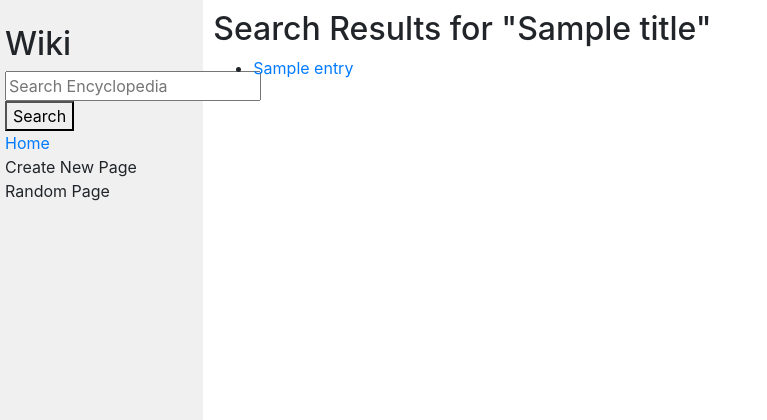
After one commit to eduardoduud/Harvard-Wiki-Project, a Django app: template encyclopedia/templates/encyclopedia/search.html in a window 1280 px wide. The commit adds this page. Shown: the top 420 px of the page, without its empty margins (0-767 px from the left). Run offline with Django 3.2, Linux system fonts and the light colour scheme; the template is opened without the code that fills it: most values are stand-ins (such as "Sample title", 1, 10 or a date in 2020); some libraries are stand-ins or nearby versions.

Commit message:
add search feature

```diff
--- a/encyclopedia/templates/encyclopedia/index.html
+++ b/encyclopedia/templates/encyclopedia/index.html
@@ -9,7 +9,7 @@
 
     <ul>
         {% for entry in entries %}
-        <li><a href="/{{entry}}">{{ entry }}</a></li>
+        <li><a href="wiki/{{ entry }}">{{ entry }}</a></li>
         {% endfor %}
     </ul>
 
--- a/encyclopedia/templates/encyclopedia/layout.html
+++ b/encyclopedia/templates/encyclopedia/layout.html
@@ -12,8 +12,9 @@
         <div class="row">
             <div class="sidebar col-lg-2 col-md-3">
                 <h2>Wiki</h2>
-                <form>
-                    <input class="search" type="text" name="q" placeholder="Search Encyclopedia">
+                <form action="{% url 'search' %}">
+                    <input type="text" name="q" placeholder="Search Encyclopedia">
+                    <button type="submit">Search</button>
                 </form>
                 <div>
                     <a href="{% url 'index' %}">Home</a>
--- /dev/null
+++ b/encyclopedia/templates/encyclopedia/search.html
@@ -0,0 +1,16 @@
+{% extends "encyclopedia/layout.html" %}
+
+{% block title %}
+    Search Results for "{{ title }}"
+{% endblock %}
+
+{% block body %}
+    <h2>Search Results for "{{ title }}"</h2>
+    <ul>
+        {% for entry in entries %}
+            <li><a href="{% url 'entries' title=entry %}">{{ entry }}</a></li>
+        {% empty %}
+            <li>No results found.</li>
+        {% endfor %}
+    </ul>
+{% endblock %}
--- a/encyclopedia/urls.py
+++ b/encyclopedia/urls.py
@@ -4,5 +4,6 @@ from . import views
 
 urlpatterns = [
     path("", views.index, name="index"),
-    path("<str:title>", views.entries, name="entries")
+    path("wiki/<str:title>", views.entries, name="entries"),
+    path("search", views.search, name="search"),
 ]
```
Also changed, not shown: encyclopedia/views.py (+18 -1 lines).
